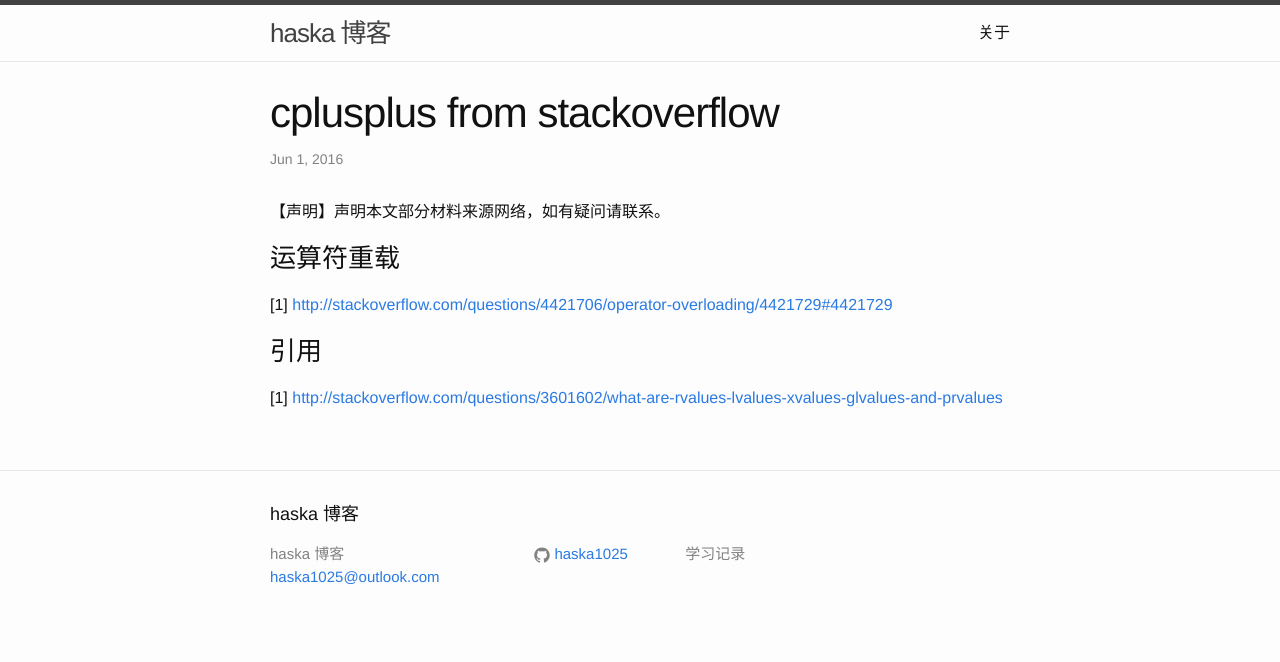
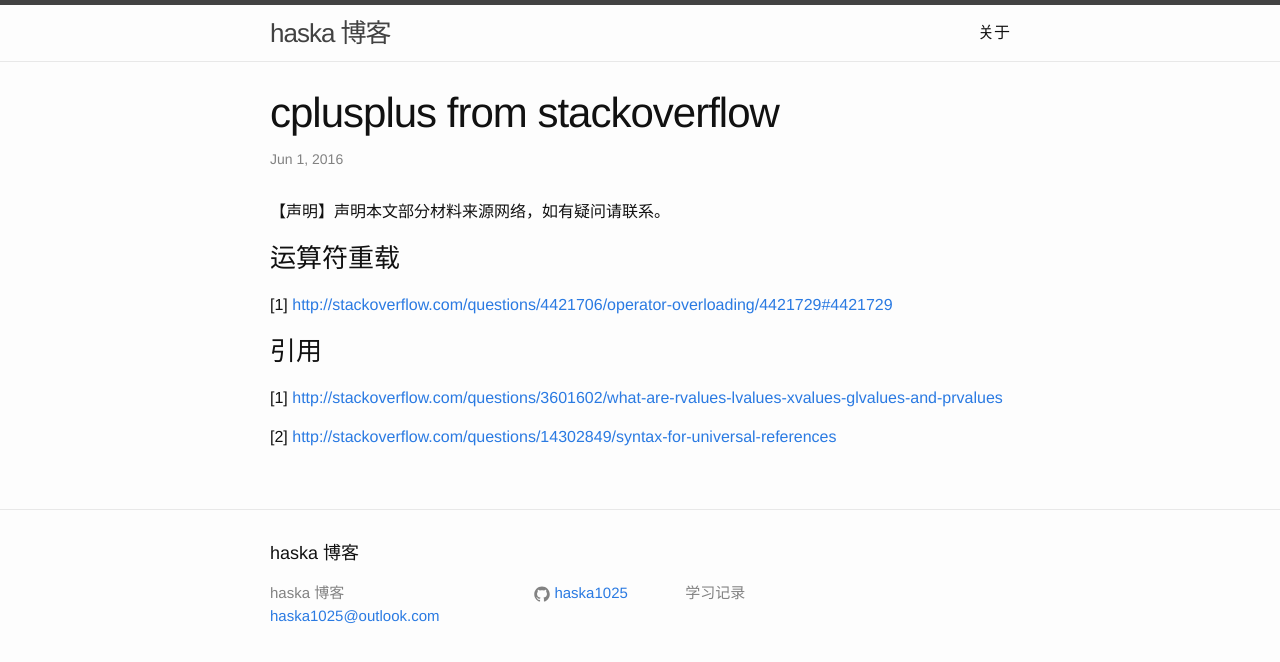
Before and after one commit to haska1025/haska1025.github.io, a Jekyll site: the page built from _posts/2016-06-01-cplusplus from stackoverflow.markdown, in a window 1280 px wide. Shown: the top 662 px of the page. Built offline with Jekyll 4.4.1, drawn with Linux system fonts in a browser that asks for light colours.

Commit message:
Update 2016-06-01-cplusplus from stackoverflow.markdown

```diff
--- a/_posts/2016-06-01-cplusplus from stackoverflow.markdown
+++ b/_posts/2016-06-01-cplusplus from stackoverflow.markdown
@@ -12,3 +12,5 @@ categories: c++
 ### 引用
 
 [1] <http://stackoverflow.com/questions/3601602/what-are-rvalues-lvalues-xvalues-glvalues-and-prvalues>
+
+[2] <http://stackoverflow.com/questions/14302849/syntax-for-universal-references>
```
